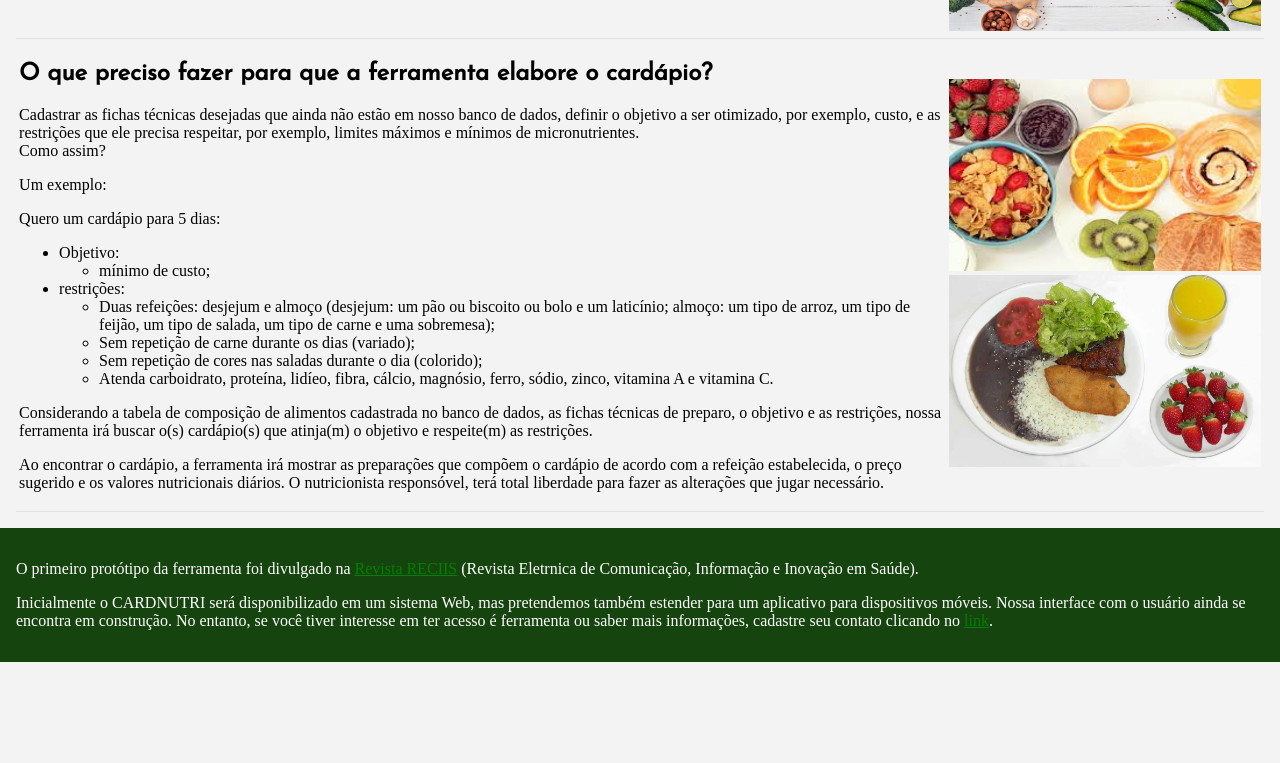
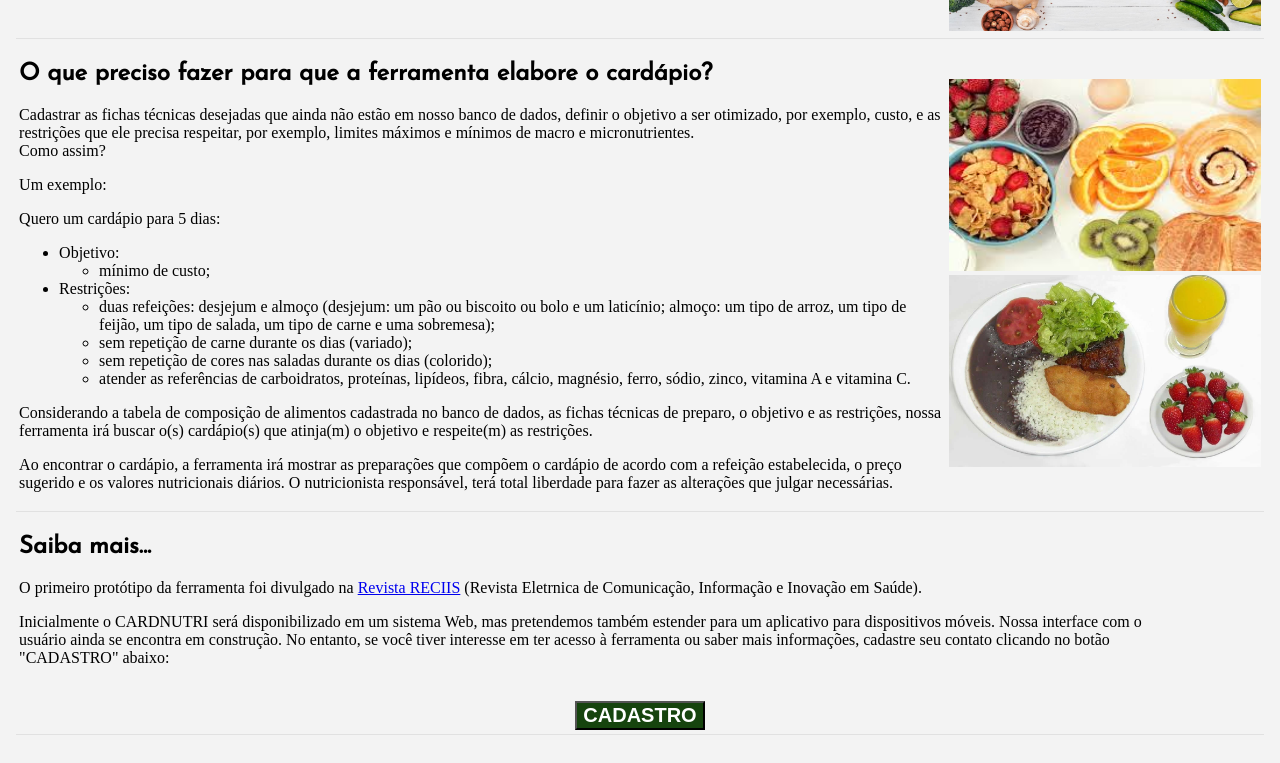
Before and after one commit to CardNutri/Explication, a plain HTML site: page index.html in a window 1280 px wide. Shown: the part 1171-1934 px from the top of the page. Before the commit the page ends 1833 px from the top, so only its background shows below. Drawn offline with Linux system fonts and the light colour scheme; a web font is replaced by a local one.

Commit message:
Adição de elementos no layout + pequenas correções

```diff
--- a/index.html
+++ b/index.html
@@ -11,8 +11,8 @@
              <h1><span>CARD</span>NUTRI</h1>
              <p>
                  Elaborar cardápios é complexo! <br>
-                 Felizmente, nós fazemos isso por você. <br>
-                 Este site é dedicado à apresentar-lhe nossa ferramenta basta descer a página.
+                 Felizmente, nós fazemos isso por você. <br>  <br>
+                 Este site é dedicado à apresentar-lhe nossa ferramenta... basta descer a página.
              </p>
              <div id="triangle"></div>
         </header>
@@ -28,7 +28,7 @@
                       Se essa é a sua realidade, você precisa conhecer o CARDNUTRI!<br>
                       Com o CARDNUTRI você não gastará mais tempo para elaborar
                       os cardápios. É isso mesmo... <br>
-                      você só diz a ele como você deseja o cardápio e ele elabora
+                      Você só diz a ele como você deseja o cardápio e ele elabora
                       para você.
                     </p>
                 </article>
@@ -58,7 +58,7 @@
                       Cadastrar as fichas técnicas desejadas que ainda não estão
                       em nosso banco de dados, definir o objetivo a ser otimizado,
                       por exemplo, custo, e as restrições que ele precisa respeitar,
-                      por exemplo, limites máximos e mínimos de micronutrientes.<br>
+                      por exemplo, limites máximos e mínimos de macro e micronutrientes.<br>
                       Como assim?
                     </p>
                     <p>
@@ -73,25 +73,25 @@
                                     mínimo de custo;
                                   </li>
                               </ul>
-                          <li>restrições:</li>
+                          <li>Restrições:</li>
                               <ul>
                                   <li>
-                                    Duas refeições: desjejum e almoço (desjejum:
+                                    duas refeições: desjejum e almoço (desjejum:
                                     um pão ou biscoito ou bolo e um laticínio;
                                     almoço: um tipo de arroz, um tipo de feijão,
                                     um tipo de salada, um tipo de carne e uma
                                     sobremesa);
                                   </li>
                                   <li>
-                                    Sem repetição de carne durante os dias (variado);
+                                    sem repetição de carne durante os dias (variado);
                                   </li>
                                   <li>
-                                    Sem repetição de cores nas saladas durante
-                                    o dia (colorido);
+                                    sem repetição de cores nas saladas durante
+                                    os dias (colorido);
                                   </li>
                                   <li>
-                                    Atenda carboidrato, proteína, lidíeo, fibra,
-                                    cálcio, magnósio, ferro, sódio, zinco, vitamina
+                                    atender as referências de carboidratos, proteínas, lipídeos, fibra,
+                                    cálcio, magnésio, ferro, sódio, zinco, vitamina
                                     A e vitamina C.
                                   </li>
                               </ul>
@@ -107,8 +107,8 @@
                       Ao encontrar o cardápio, a ferramenta irá mostrar as
                       preparações que compõem o cardápio de acordo com a refeição
                       estabelecida, o preço sugerido e os valores nutricionais
-                      diários. O nutricionista responsóvel, terá total liberdade
-                      para fazer as alterações que jugar necessário.
+                      diários. O nutricionista responsável, terá total liberdade
+                      para fazer as alterações que julgar necessárias.
                     </p>
                 </article>
                 <article class="imgs-articles">
@@ -116,9 +116,11 @@
                     <img src="imgs/healthy-plate-2.jpg">
                 </article>
             </section>
-        </main>
-        <footer>
-            <p>
+            <section>
+          <article>
+            <h2>Saiba mais...</h2>
+
+          <p>
               O primeiro protótipo da ferramenta foi divulgado na <a
               href="https://www.reciis.icict.fiocruz.br/index.php/reciis/article/view/1272">
               Revista RECIIS</a> (Revista Eletrnica de Comunicação,
@@ -127,11 +129,23 @@
             <p>
               Inicialmente o CARDNUTRI será disponibilizado em um sistema Web,
               mas pretendemos também estender para um aplicativo para dispositivos
-              móveis. Nossa interface com o usuário ainda se encontra em construção.
-              No entanto, se você tiver interesse em ter acesso é ferramenta ou
-              saber mais informações, cadastre seu contato clicando no
-              <a href="https://goo.gl/forms/uPHZrjChHW1mxYlW2">link</a>.
+              móveis. Nossa interface com o <br> usuário ainda se encontra em construção.
+              No entanto, se você tiver interesse em ter acesso à ferramenta ou
+              saber mais informações, cadastre seu contato clicando no botão <br> "CADASTRO" abaixo: <br><br>
             </p>
-        </footer>
+            <center>
+                <a href="https://goo.gl/forms/uPHZrjChHW1mxYlW2"><button type="submit"  style="color:white;background-color:#16440e; font-size:20px"><b>CADASTRO</b></button></a>
+              </center>
+          </article>
+            </section>
+            <br>
+            <center>
+              <p><img src="imgs/LogoLAMHO_CEFET.png">
+              </p>
+              </center>
+        </main>
+        <footer>
+          <p>Projeto desenvolvido no  Laboratório de Algoritmos, Metaheurística e Otimização (LAMHO) no CEFET-MG.  </p>
+              </footer>
     </body>
 </html>
```
Also changed, not shown: imgs/LogoLAMHO_CEFET.png (added), imgs/branca.jpg (added).
